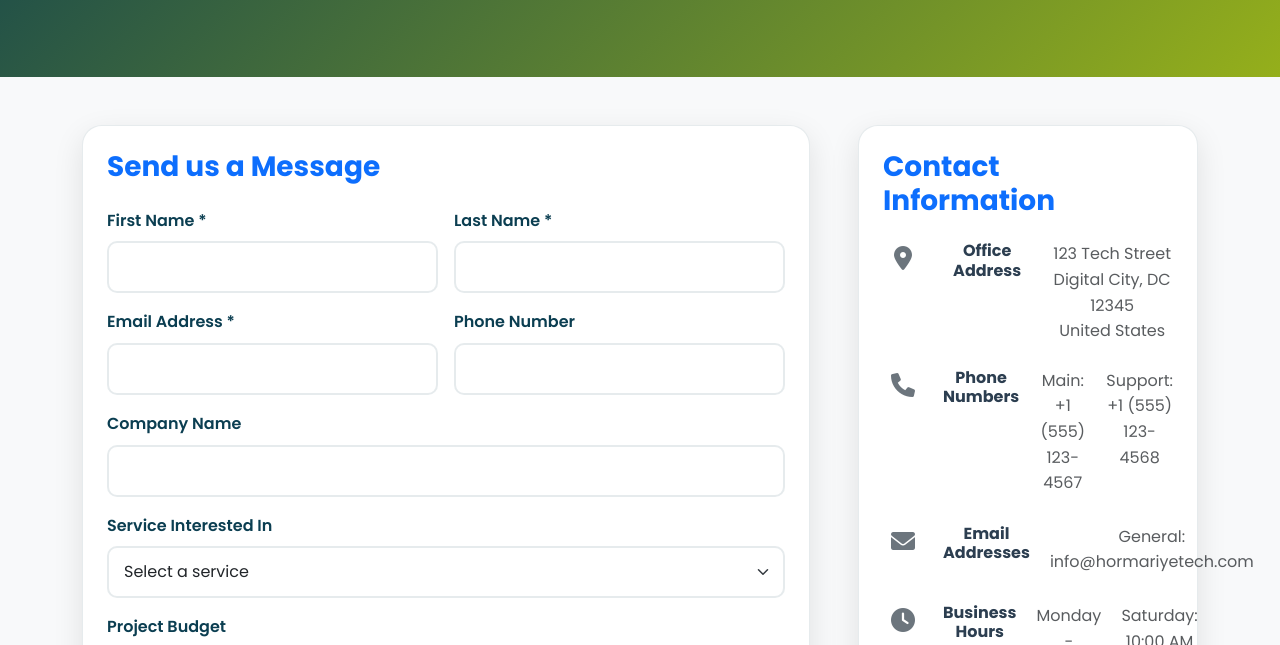
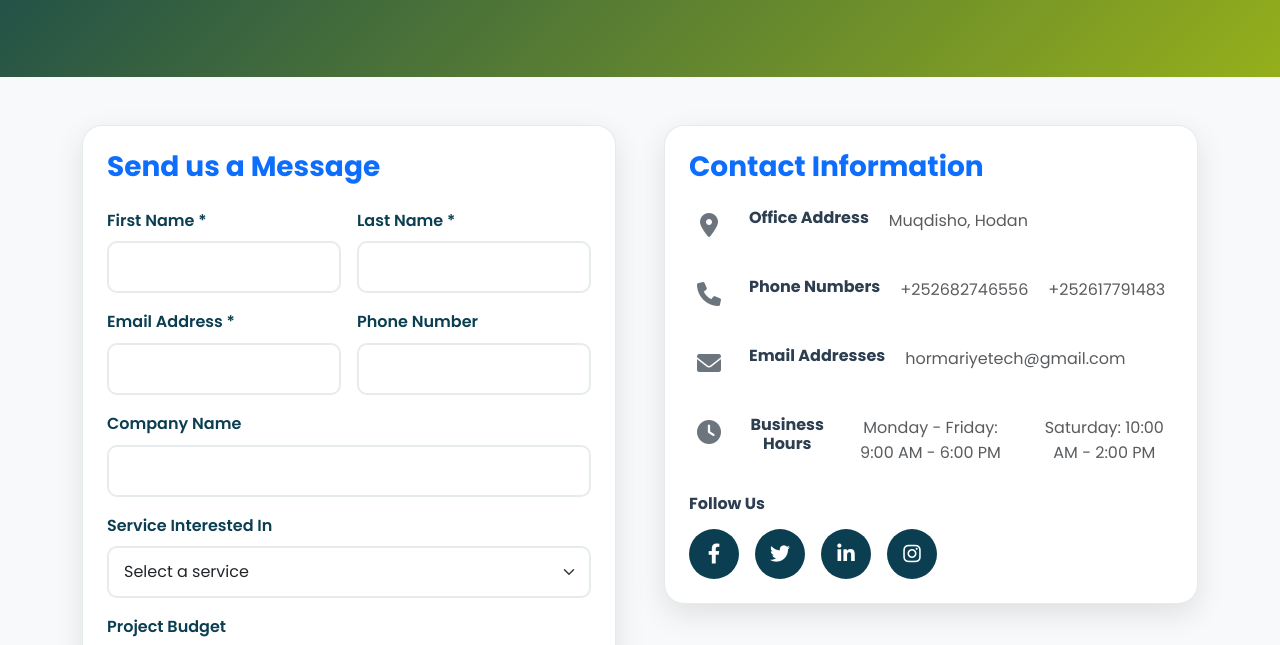
Before and after one commit to Mohameddacar/hormariyeTech, a plain HTML site: page files/contact.html in a window 1280 px wide. Shown: the part 294-939 px from the top of the page. Drawn offline with nearby package versions, Linux system fonts and the light colour scheme.

Commit message:
some added

```diff
--- a/files/contact.html
+++ b/files/contact.html
@@ -62,7 +62,7 @@
         <div class="container">
             <div class="row g-5">
                 <!-- Contact Form -->
-                <div class="col-lg-8">
+                <div class="col-lg-6">
                     <div class="contact-form-card p-4">
                         <h3 class="fw-bold text-primary mb-4">Send us a Message</h3>
                         <form id="contactForm">
@@ -140,7 +140,7 @@
                 </div>
 
                 <!-- Contact Information -->
-                <div class="col-lg-4">
+                <div class="col-lg-6">
                     <div class="contact-info-card p-4">
                         <h3 class="fw-bold text-primary mb-4">Contact Information</h3>
 
@@ -149,7 +149,7 @@
                                 <i class="fas fa-map-marker-alt fa-2x text-secondary"></i>
                             </div>
                             <h6 class="fw-bold mb-2">Office Address</h6>
-                            <p class="text-muted mb-0">123 Tech Street<br>Digital City, DC 12345<br>United States</p>
+                            <p class="text-muted mb-0">Muqdisho, Hodan</p>
                         </div>
 
                         <div class="contact-item mb-4">
@@ -157,8 +157,8 @@
                                 <i class="fas fa-phone fa-2x text-secondary"></i>
                             </div>
                             <h6 class="fw-bold mb-2">Phone Numbers</h6>
-                            <p class="text-muted mb-1">Main: +1 (555) 123-4567</p>
-                            <p class="text-muted mb-0">Support: +1 (555) 123-4568</p>
+                            <p class="text-muted mb-1">+252682746556</p>
+                            <p class="text-muted mb-0">+252617791483</p>
                         </div>
 
                         <div class="contact-item mb-4">
@@ -166,7 +166,7 @@
                                 <i class="fas fa-envelope fa-2x text-secondary"></i>
                             </div>
                             <h6 class="fw-bold mb-2">Email Addresses</h6>
-                            <p class="text-muted mb-1">General: info@hormariyetech.com</p>
+                            <p class="text-muted mb-1">hormariyetech@gmail.com</p>
 
                         </div>
 
@@ -332,7 +332,7 @@
         <hr class="footer-divider">
         <div class="row">
             <div class="col-12 text-center">
-                <p class="footer-copyright">&copy; 2024 Hormariye Tech. All rights reserved.</p>
+                <p class="footer-copyright">&copy; 2025 Hormariye Tech. All rights reserved.</p>
             </div>
         </div>
     </div>
```
